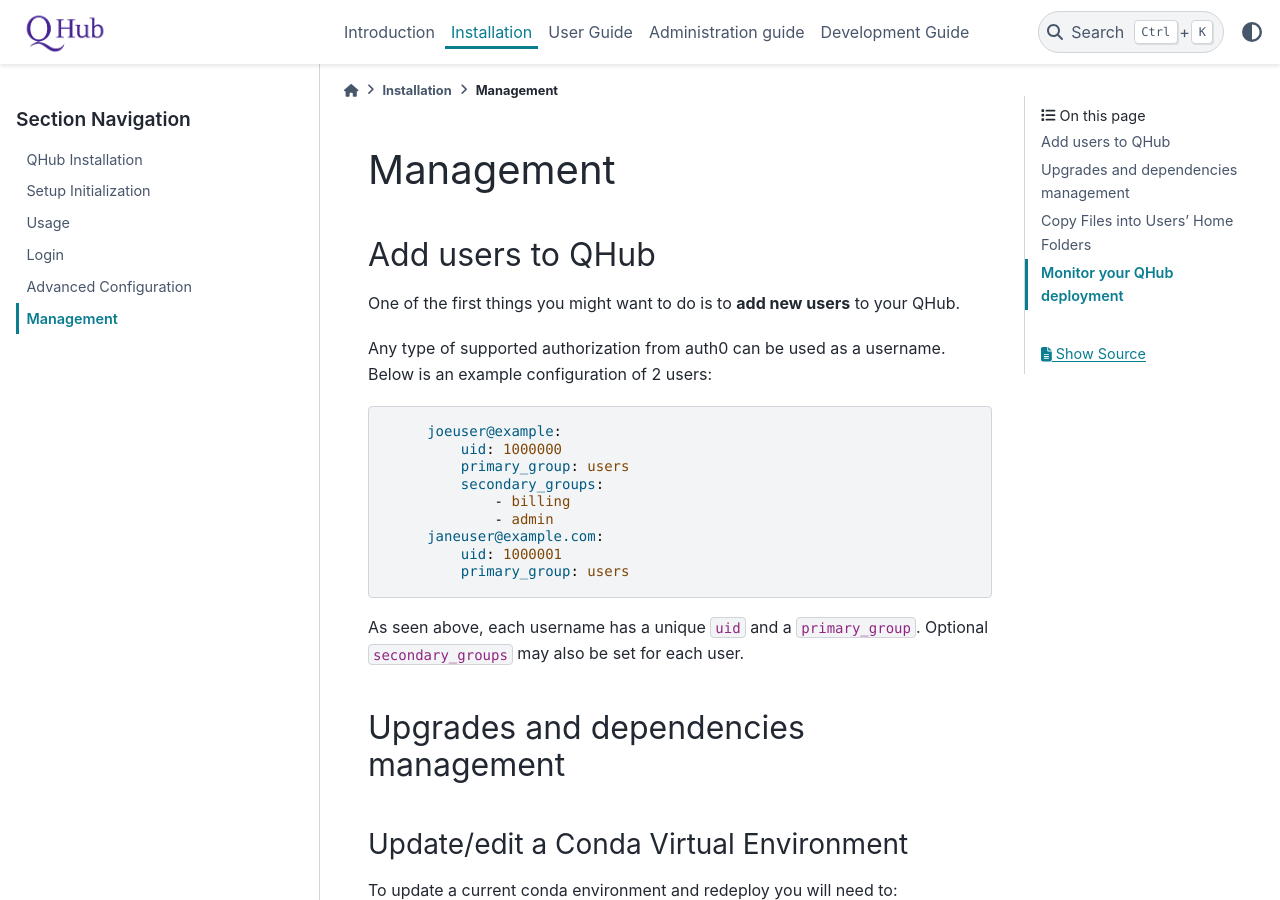
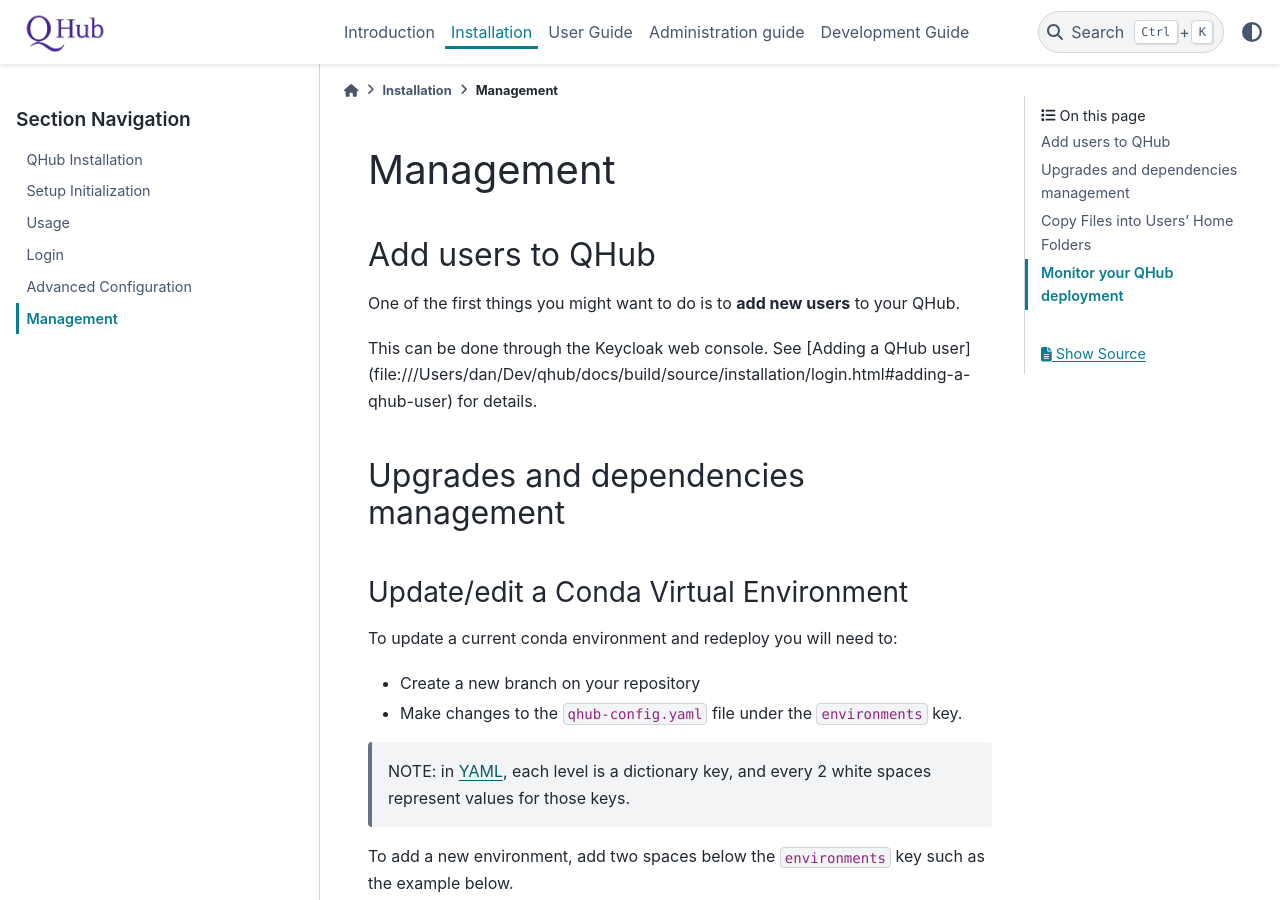
Before and after one commit to nebari-dev/nebari, a Sphinx documentation site: the page built from docs/source/installation/management.md, in a window 1280 px wide and 900 px high. Built offline with Sphinx 7.4.7 and the PyData theme 0.15.4, drawn with Linux system fonts in a browser that asks for light colours.

Commit message:
docs - jupyterhub helm overrides / keycloak docs

````diff
--- a/docs/source/installation/management.md
+++ b/docs/source/installation/management.md
@@ -5,23 +5,7 @@
 One of the first things you might want to do is to **add new users**
 to your QHub.
 
-Any type of supported authorization from auth0 can be used as a
-username. Below is an example configuration of 2 users:
-
-```yaml
-     joeuser@example:
-         uid: 1000000
-         primary_group: users
-         secondary_groups:
-             - billing
-             - admin
-     janeuser@example.com:
-         uid: 1000001
-         primary_group: users
-```
-
-As seen above, each username has a unique `uid` and a `primary_group`.
-Optional `secondary_groups` may also be set for each user.
+This can be done through the Keycloak web console. See [Adding a QHub user](file:///Users/dan/Dev/qhub/docs/build/source/installation/login.html#adding-a-qhub-user) for details.
 
 ## Upgrades and dependencies management
 
````
Also changed, not shown: docs/source/admin_guide/index.md (+2 -0 lines), docs/source/admin_guide/jupyterhub.md (added, +20 -0 lines), docs/source/admin_guide/keycloak.md (added, +29 -0 lines), docs/source/admin_guide/prefect.md (+1 -1 lines).
